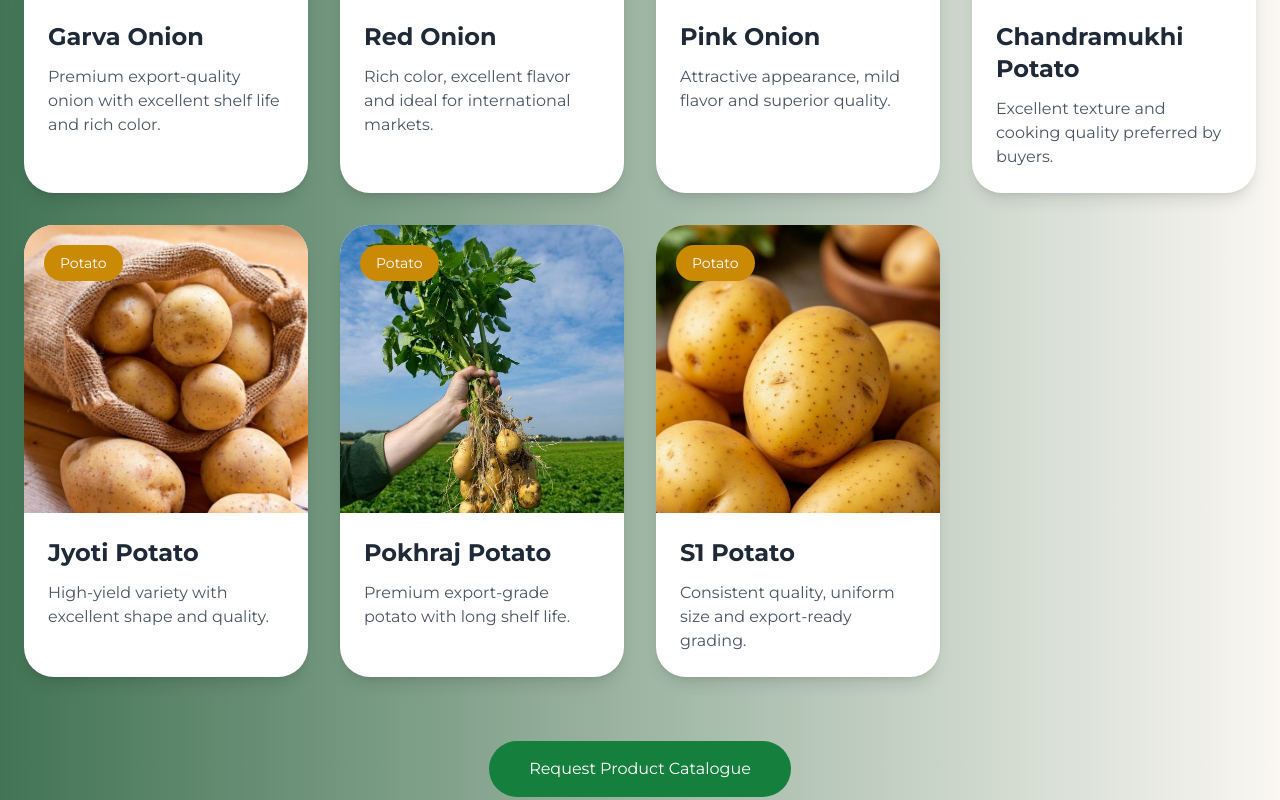
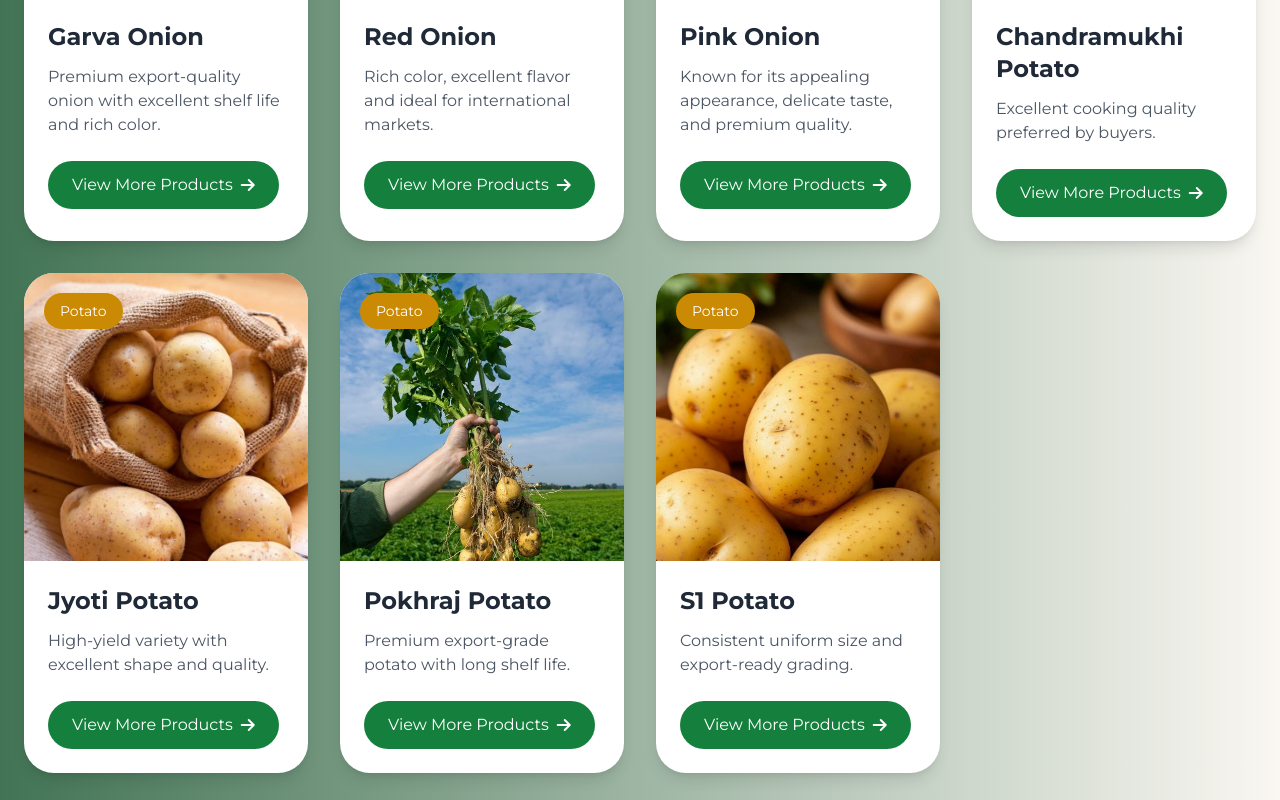
Before and after one commit to va-ishnavi/-Quality-Village-Exports, a plain HTML site: page index.html in a window 1280 px wide. Shown: the part 2792-3592 px from the top of the page. Drawn offline with nearby package versions, Linux system fonts and the light colour scheme.

Commit message:
Add files via upload

```diff
--- a/index.html
+++ b/index.html
@@ -246,8 +246,10 @@
 
                             <p class="text-gray-600 mt-3">
 
-                                 Premium onions and potatoes <br>
+                                Premium onions and potatoes <br>
                                 sourced from trusted farms.
+
+
                             </p>
 
                         </div>
@@ -583,6 +585,15 @@
                         <p class="text-gray-600 mt-3">
                             Premium export-quality onion with excellent shelf life and rich color.
                         </p>
+                                <a href="products.html"
+            class="inline-flex items-center gap-2 mt-6 bg-green-700 text-white px-6 py-3 rounded-full hover:bg-green-800 hover:scale-105 transition duration-300">
+
+            View More Products
+
+            <i class="fa-solid fa-arrow-right"></i>
+
+        </a>
+
 
                     </div>
 
@@ -613,6 +624,15 @@
                         <p class="text-gray-600 mt-3">
                             Rich color, excellent flavor and ideal for international markets.
                         </p>
+                                <a href="products.html"
+            class="inline-flex items-center gap-2 mt-6 bg-green-700 text-white px-6 py-3 rounded-full hover:bg-green-800 hover:scale-105 transition duration-300">
+
+            View More Products
+
+            <i class="fa-solid fa-arrow-right"></i>
+
+        </a>
+
 
                     </div>
 
@@ -641,8 +661,17 @@
                         </h3>
 
                         <p class="text-gray-600 mt-3">
-                            Attractive appearance, mild flavor and superior quality.
+                           Known for its appealing appearance, delicate taste, and premium quality.
                         </p>
+                                <a href="products.html"
+            class="inline-flex items-center gap-2 mt-6 bg-green-700 text-white px-6 py-3 rounded-full hover:bg-green-800 hover:scale-105 transition duration-300">
+
+            View More Products
+
+            <i class="fa-solid fa-arrow-right"></i>
+
+        </a>
+
 
                     </div>
 
@@ -671,8 +700,17 @@
                         </h3>
 
                         <p class="text-gray-600 mt-3">
-                            Excellent texture and cooking quality preferred by buyers.
+                            Excellent cooking quality preferred by buyers.
                         </p>
+                                <a href="products.html"
+            class="inline-flex items-center gap-2 mt-6 bg-green-700 text-white px-6 py-3 rounded-full hover:bg-green-800 hover:scale-105 transition duration-300">
+
+            View More Products
+
+            <i class="fa-solid fa-arrow-right"></i>
+
+        </a>
+
 
                     </div>
 
@@ -703,6 +741,15 @@
                         <p class="text-gray-600 mt-3">
                             High-yield variety with excellent shape and quality.
                         </p>
+                                <a href="products.html"
+            class="inline-flex items-center gap-2 mt-6 bg-green-700 text-white px-6 py-3 rounded-full hover:bg-green-800 hover:scale-105 transition duration-300">
+
+            View More Products
+
+            <i class="fa-solid fa-arrow-right"></i>
+
+        </a>
+
 
                     </div>
 
@@ -733,6 +780,15 @@
                         <p class="text-gray-600 mt-3">
                             Premium export-grade potato with long shelf life.
                         </p>
+                                <a href="products.html"
+            class="inline-flex items-center gap-2 mt-6 bg-green-700 text-white px-6 py-3 rounded-full hover:bg-green-800 hover:scale-105 transition duration-300">
+
+            View More Products
+
+            <i class="fa-solid fa-arrow-right"></i>
+
+        </a>
+
 
                     </div>
 
@@ -761,8 +817,17 @@
                         </h3>
 
                         <p class="text-gray-600 mt-3">
-                            Consistent quality, uniform size and export-ready grading.
+                            Consistent uniform size and export-ready grading.
                         </p>
+                                <a href="products.html"
+            class="inline-flex items-center gap-2 mt-6 bg-green-700 text-white px-6 py-3 rounded-full hover:bg-green-800 hover:scale-105 transition duration-300">
+
+            View More Products
+
+            <i class="fa-solid fa-arrow-right"></i>
+
+        </a>
+
 
                     </div>
 
@@ -1614,8 +1679,7 @@
                             <p>
                                 <a href="tel:+91 9830623049">
                                     +91 9830623049
-                                </a>
-                                <br>
+                                </a><br>
                                 <a href="tel:9007050534 ">+91 9007050534 </a>
                             </p>
                         </div>
```
